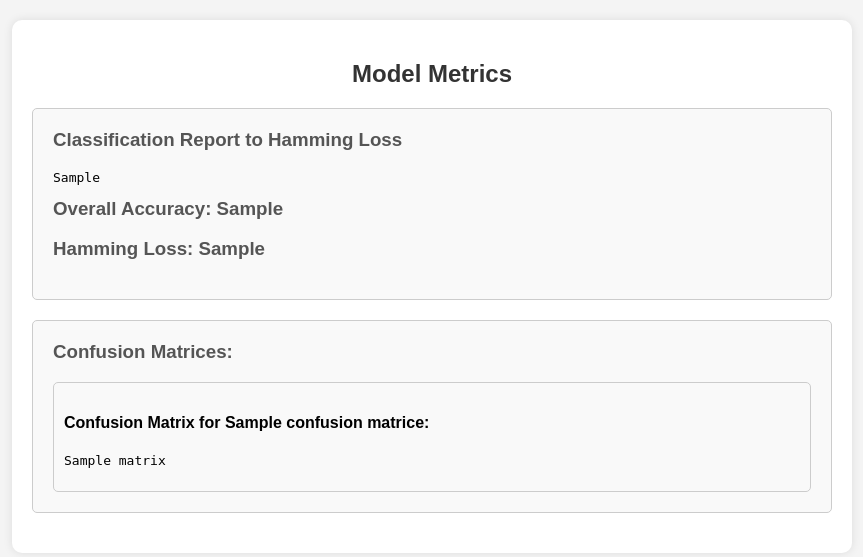
After one commit to ishan004/Comment-ClassificationModel, a Django app: template templates/svm_evaluation.html in a window 1280 px wide. The commit adds this page. Shown: the top 557 px of the page, without its empty margins (208-1071 px from the left). Run offline with Django 5.2, Linux system fonts and the light colour scheme; the template is opened without the code that fills it: most values are stand-ins (such as "Sample title", 1, 10 or a date in 2020).

Commit message:
SVM Evaluation Implementation

```diff
--- a/home/urls.py
+++ b/home/urls.py
@@ -1,10 +1,9 @@
 from django.urls import path,include
-from .views import home, display_comments, classify_comments, display_evaluation, fetch_comments, svm, process_video
+from .views import  display_comments, classify_comments, display_evaluation, fetch_comments, svm, process_video, svm_evaluation
 
 
 urlpatterns = [
     path('', process_video, name='home' ),
-
     path('comments/', display_comments, name='display_comments'),
     path('comments/<str:video_id>/', display_comments, name='display_comments_with_id'),
     path('classify-comments/', classify_comments, name='classify_comments'),
@@ -13,5 +12,6 @@ urlpatterns = [
     path('fetch_comments/', fetch_comments, name='fetch_comments'),
     path('svm', svm, name='svm'),
     path('process_video/', process_video, name='process_video'),
+    path('svm_evaluation', svm_evaluation, name='svm_evaluation'),
 
 ]
--- a/templates/evaluation_results.html
+++ b/templates/evaluation_results.html
@@ -52,7 +52,7 @@
 </head>
 <body>
     <div class="container">
-        <h1>Evaluation Results</h1>
+        <h1>MNB Evaluation</h1>
 
         <div class="report-section">
             <h2>Classification Reports and Confusion Matrices</h2>
--- a/templates/svm.html
+++ b/templates/svm.html
@@ -111,6 +111,7 @@
     </div>
     <div class="button">
         <a href="{% url 'home' %}"><button type="submit" class="btn btn-primary">Home</button></a>
+        <a href="{% url 'svm_evaluation' %}" class="btn btn-primary mb-2">Evaluate Performance of SVM</a>
 
     </div>
 </body>
--- /dev/null
+++ b/templates/svm_evaluation.html
@@ -0,0 +1,65 @@
+<!DOCTYPE html>
+<html>
+<head>
+    <title>Model Metrics</title>
+    <style>
+        body {
+            font-family: Arial, sans-serif;
+            margin: 0;
+            padding: 0;
+            background-color: #f4f4f4;
+        }
+        .container {
+            max-width: 800px;
+            margin: 20px auto;
+            background-color: #fff;
+            padding: 20px;
+            border-radius: 10px;
+            box-shadow: 0 0 10px rgba(0, 0, 0, 0.1);
+        }
+        h2 {
+            text-align: center;
+            color: #333;
+        }
+        .metric-box {
+            margin-bottom: 20px;
+            padding: 20px;
+            border: 1px solid #ccc;
+            border-radius: 5px;
+            background-color: #f9f9f9;
+        }
+        .metric-box h3 {
+            color: #555;
+            margin-top: 0;
+        }
+        .confusion-matrix {
+            padding: 10px;
+            border: 1px solid #ccc;
+            border-radius: 5px;
+            background-color: #f9f9f9;
+        }
+    </style>
+</head>
+<body>
+    <div class="container">
+        <h2>Model Metrics</h2>
+
+        <div class="metric-box">
+            <h3>Classification Report to Hamming Loss</h3>
+            <pre>{{ class_report }}</pre>
+            <h3>Overall Accuracy: {{ overall_accuracy }}</h3>
+            <h3>Hamming Loss: {{ hamming_loss }}</h3>
+        </div>
+
+        <div class="metric-box">
+            <h3>Confusion Matrices:</h3>
+            {% for label, matrix in confusion_matrices.items %}
+                <div class="confusion-matrix">
+                    <h4>Confusion Matrix for {{ label }}:</h4>
+                    <pre>{{ matrix }}</pre>
+                </div>
+            {% endfor %}
+        </div>
+    </div>
+</body>
+</html>
```
Also changed, not shown: home/views.py (+40 -1 lines).
